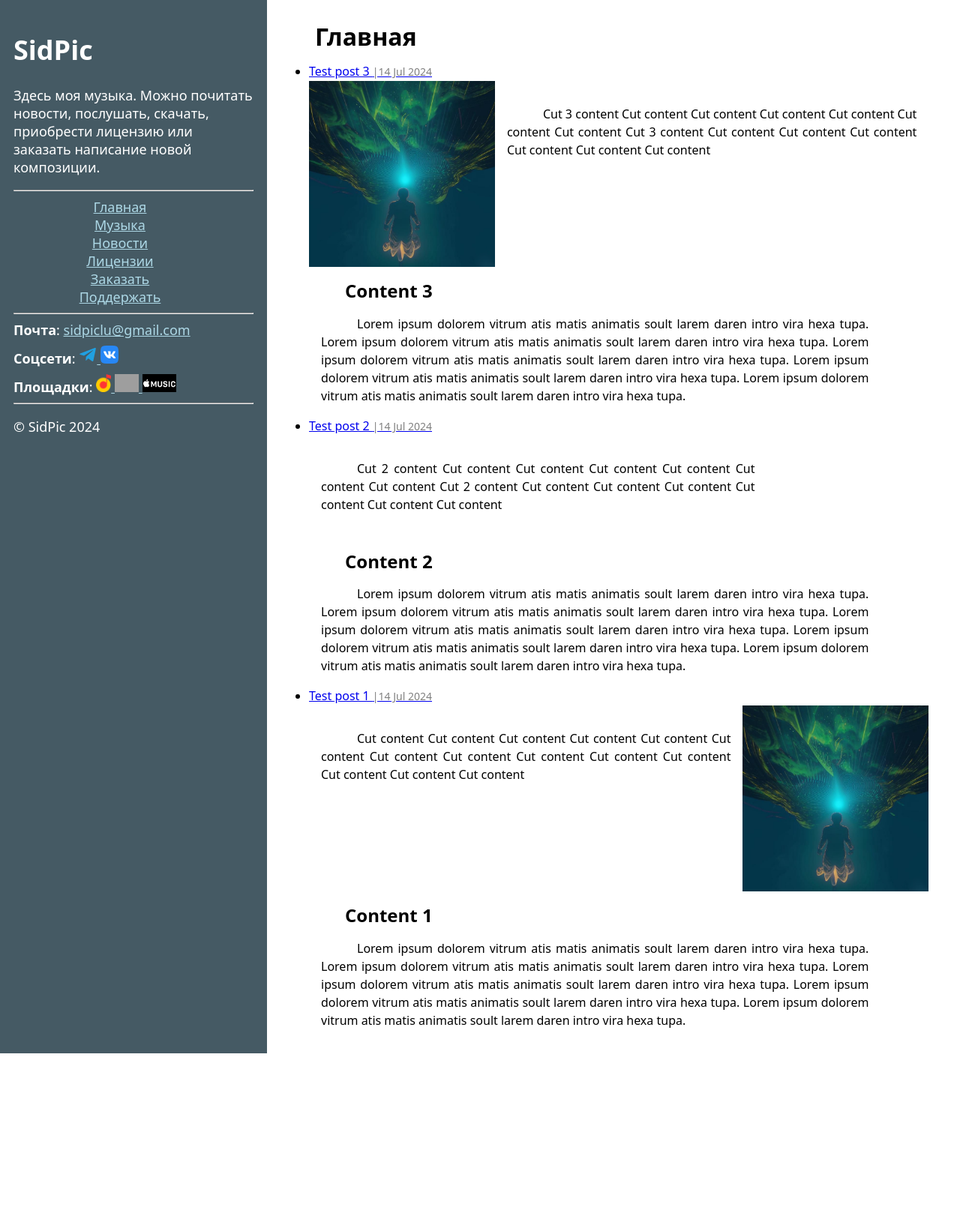
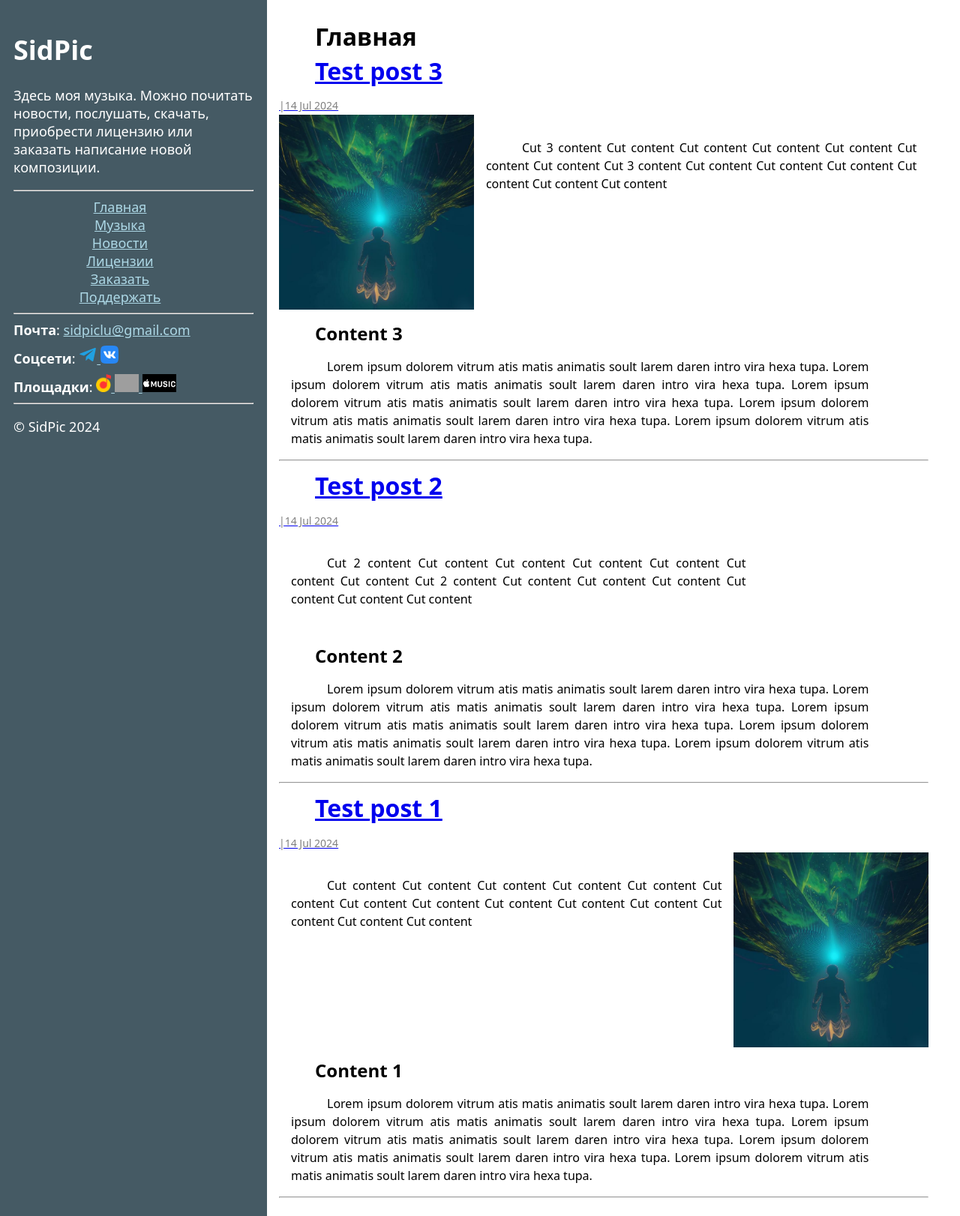
Before and after one commit to SidPic/SidPic.github.io, a Jekyll site: the page built from index.html, in a window 1280 px wide. Shown: the whole page at 75% size. Built offline with Jekyll 4.4.1, drawn with Linux system fonts in a browser that asks for light colours; before the commit the page ends 1405 px from its top, so only the background shows below that; grey boxes are pictures that could not be loaded.

Commit message:
main-page-2

```diff
--- a/index.html
+++ b/index.html
@@ -3,11 +3,8 @@ layout: page
 title: Главная
 ---
 
-<ul>
-  {% for post in site.posts %}
-    <li>
-      <a href="{{ post.url }}">{{ post.title }} <span class="date">|{{ post.date | date_to_string }}</span></a>
-      {{ post.excerpt }}
-    </li>
-  {% endfor %}
-</ul>
+{% for post in site.posts %}
+  <a href="{{ post.url }}"><h1>{{ post.title }}</h1><span class="date">|{{ post.date | date_to_string }}</span></a>
+  {{ post.excerpt }}
+  <hr>
+{% endfor %}
```
